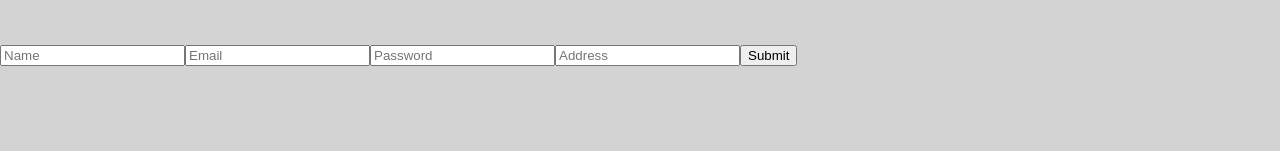
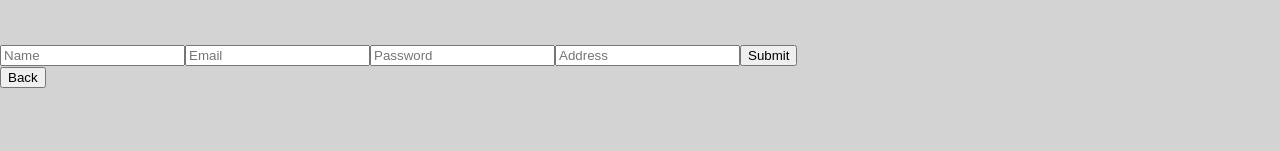
Before and after one commit to cw417/CPS406-project, a React (Create React App) app in the folder client/: page /create in a window 1280 px wide. Shown: the part 149-300 px from the top of the page. Built offline with nearby package versions, Linux system fonts and the light colour scheme; the HTML template or start-up script is replaced by a standard one.

Commit message:
Add back buttons

```diff
--- a/client/src/views/CreateUser.js
+++ b/client/src/views/CreateUser.js
@@ -55,6 +55,11 @@ export default function CreateUser({}) {
         <input type='text' ref={addressRef} placeholder='Address'></input>
         <button type='submit' onClick={handleCreate}>Submit</button>
       </div>
+
+        <div>
+          <button onClick={() => navigate(-1)}>Back</button>
+        </div>
+
     </div>
   )
 }
--- a/client/src/views/CustomerPage.js
+++ b/client/src/views/CustomerPage.js
@@ -26,6 +26,10 @@ export default function CustomerPage({}) {
           <button onClick={() => { navigate('/deposit', {state: { customer: customer } }); } }>Deposit</button>
         </div>
 
+        <div>
+          <button onClick={() => navigate(-1)}>Back</button>
+        </div>
+
       </div>
       <TransactionHistory customer={customer} />
     </div>
--- a/client/src/views/Deposit.js
+++ b/client/src/views/Deposit.js
@@ -67,6 +67,11 @@ export default function Deposit() {
           <label>Savings</label>
           <button type='submit' onClick={deposit}>Deposit</button>
       </div>
+
+        <div>
+          <button onClick={() => navigate(-1)}>Back</button>
+        </div>
+
     </div>
   )
 }
--- a/client/src/views/Transfer.js
+++ b/client/src/views/Transfer.js
@@ -55,6 +55,11 @@ export default function Transfer() {
         <input ref={amountRef} type='text' placeholder='Amount' />
         <button type='submit' onClick={transfer}>Transfer</button>
       </div>
+
+        <div>
+          <button onClick={() => navigate(-1)}>Back</button>
+        </div>
+
     </div>
   )
 }
```
